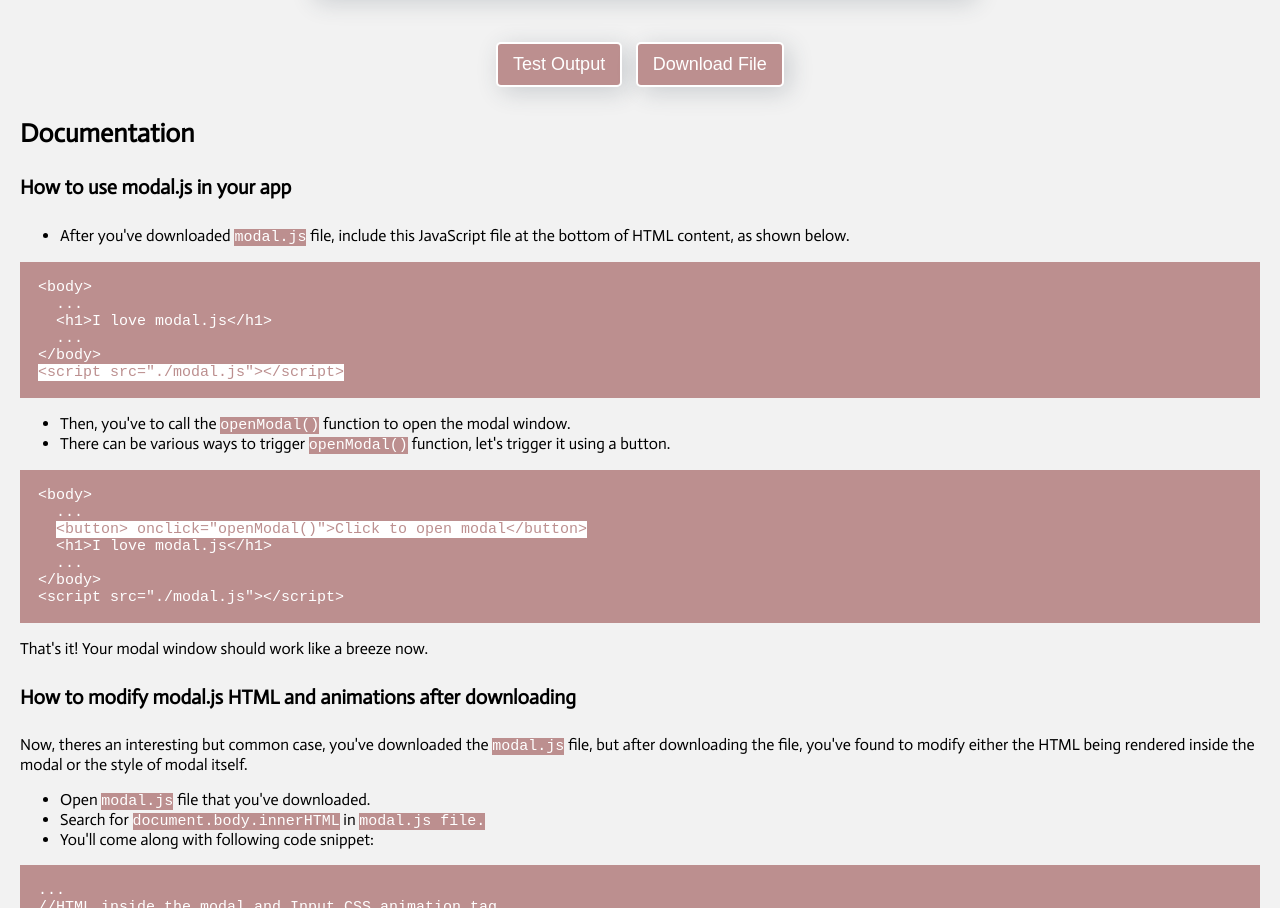
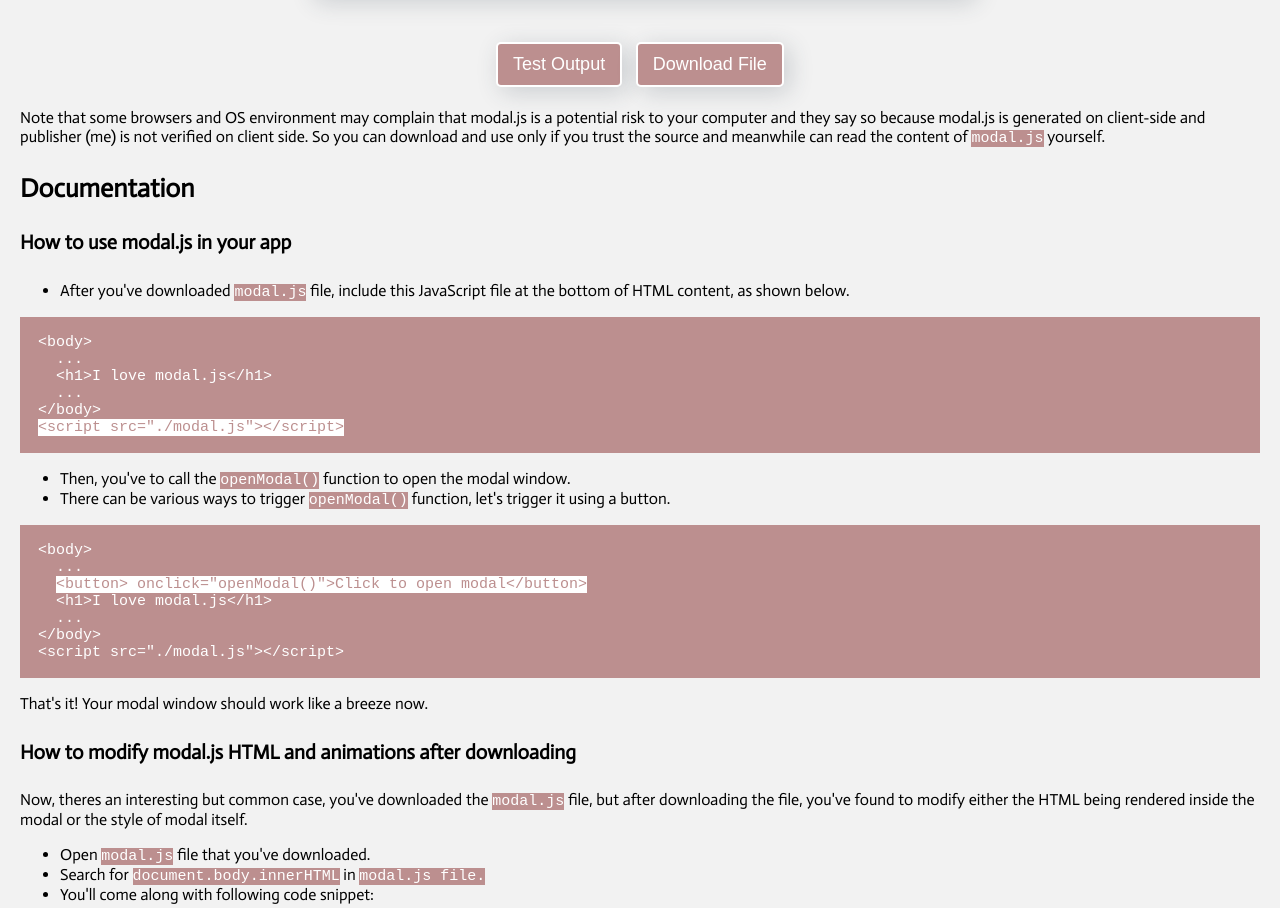
Before and after one commit to shahzaibkhalid/modaljs, a plain HTML site: page index.html in a window 1280 px wide. Shown: the part 1381-2289 px from the top of the page. Drawn offline with Linux system fonts and the light colour scheme.

Commit message:
add publisher warning

```diff
--- a/index.html
+++ b/index.html
@@ -299,6 +299,10 @@
     <button class="btn" onclick="openModal()">Test Output</button>
     <button class="btn" onclick="download('modal.js')">Download File</button>
   </div>
+  <p>Note that some browsers and OS environment may complain that modal.js is a potential risk to your computer
+    and they say so because modal.js is generated on client-side and publisher (me) is not verified on client side.
+    So you can download and use only if you trust the source and meanwhile can read the content of <code>modal.js</code> yourself.
+  </p>
   <h3 class="section-heading" id="documentation">Documentation</h3>
   <h4 class="sub-section-heading">How to use modal.js in your app</h4>
   <ul>
```
